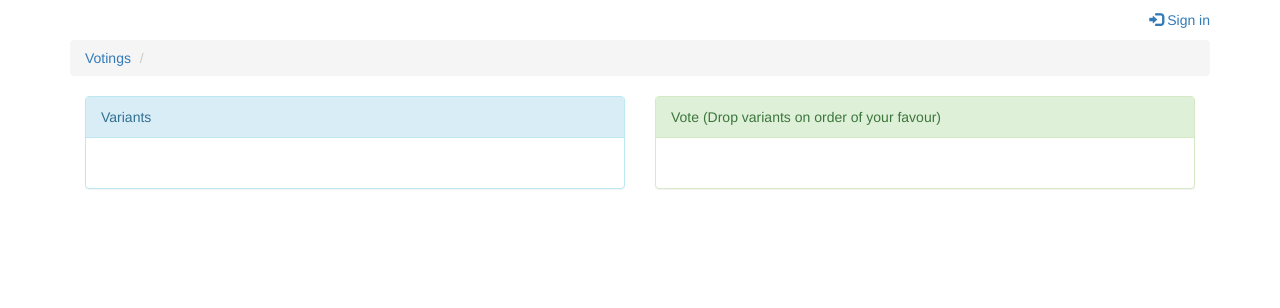
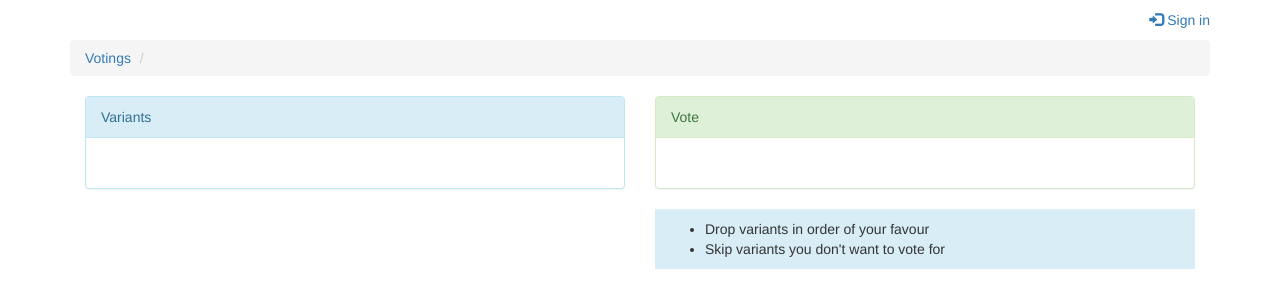
Before and after one commit to sokil/VotingEngine, a Flask app: page /voting/1 in a window 1280 px wide. Shown: the top 308 px of the page. Run offline with Flask 2, Linux system fonts and the light colour scheme; data that the repository does not hold is empty; some libraries are stand-ins or nearby versions.

Commit message:
add notice

```diff
--- a/templates/voting_variants.html
+++ b/templates/voting_variants.html
@@ -71,7 +71,7 @@
         <form id="frmVote" method="post" action="{{ url_for('vote.vote_save', voting_id=voting['id']) }}" data-auth-method="{{ user.is_authenticated() }}">
             <div class="panel panel-success">
                 <div class="panel-heading">
-                    {{ _('Vote') }} ({{ _('Drop variants on order of your favour') }})
+                    {{ _('Vote') }}
                     <button type="submit" class="btn btn-danger btn-xs pull-right" style="display: none;">
                         <span class="glyphicon glyphicon-send"></span> {{ _('Vote') }}
                     </button>
@@ -81,6 +81,11 @@
                 </ul>
             </div>
         </form>
+
+        <ul class="bg-info" style="padding: 10px 50px;">
+            <li>{{ _('Drop variants in order of your favour') }}</li>
+            <li>{{ _('Skip variants you don\'t want to vote for') }}</li>
+        </ul>
     </div>
 </div>
 
```
